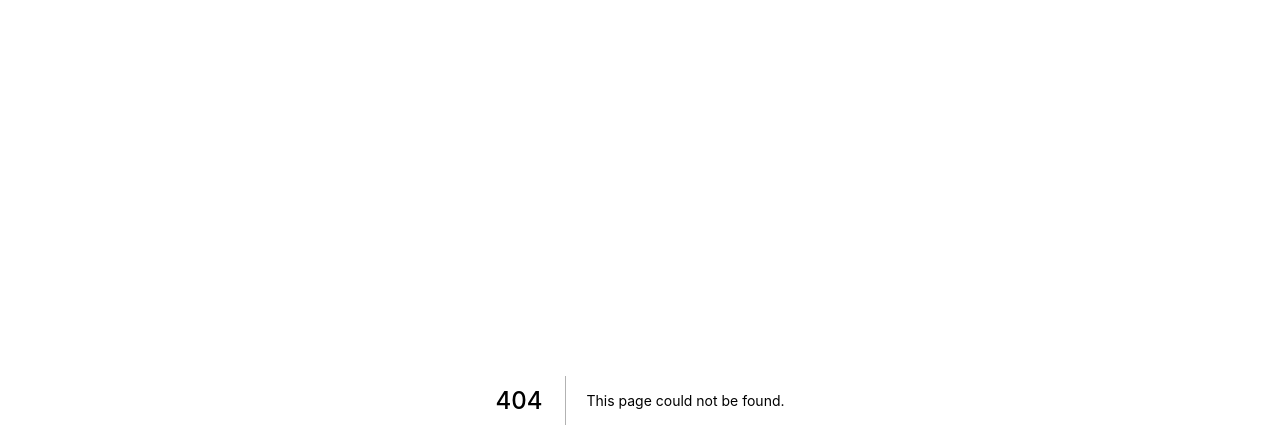
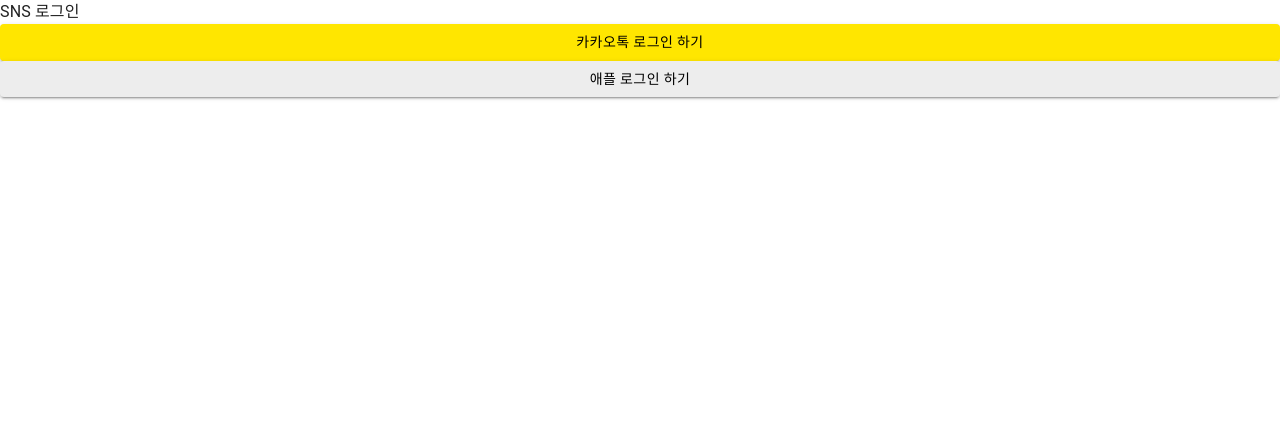
Before and after one commit to zipbora/zipbora-service-app, a Next.js app: page /login in a window 1280 px wide. Before the commit this address had no page. Shown: the top 448 px of the page. Built offline with nearby package versions, Linux system fonts and the light colour scheme.

Commit message:
feat(service): mui 서버사이드 렌더링 설정과 로그인 페이지와 버튼들 추가

```diff
--- a/package.json
+++ b/package.json
@@ -16,6 +16,7 @@
     "@emotion/styled": "^11.6.0",
     "@mui/icons-material": "^5.3.0",
     "@mui/material": "^5.3.0",
+    "@mui/styles": "5.4.2",
     "@types/lodash": "4.14.178",
     "axios": "^0.24.0",
     "lodash": "^4.17.21",
@@ -33,7 +34,6 @@
     "@testing-library/react": "12.1.2",
     "@types/navermaps": "^3.0.10",
     "@types/react": "^17.0.30",
-    "@types/styled-components": "5.1.15",
     "@typescript-eslint/eslint-plugin": "^5.0.0",
     "@typescript-eslint/parser": "^5.0.0",
     "babel-jest": "27.3.1",
--- a/pages/_app.tsx
+++ b/pages/_app.tsx
@@ -4,15 +4,19 @@
 import GlobalCommonStyle from "@components/GlobalCommonStyle";
 import useMobileDetect from "@hooks/useMobileDetect";
 import { StoresProvider } from "@stores";
+import CssBaseline from "@mui/material/CssBaseline";
 
 const MyApp = ({ Component, pageProps }: AppProps) => {
   const currentDevice = useMobileDetect();
   console.log("isMobile: ", currentDevice.isMobile());
   return (
-    <StoresProvider>
-      <Global styles={GlobalCommonStyle} />
-      <Component {...pageProps} />
-    </StoresProvider>
+    <>
+      <StoresProvider>
+        <CssBaseline />
+        <Global styles={GlobalCommonStyle} />
+        <Component {...pageProps} />
+      </StoresProvider>
+    </>
   );
 };
 
--- /dev/null
+++ b/pages/_document.tsx
@@ -0,0 +1,33 @@
+import React from "react";
+import Document, { Html, Head, Main, NextScript } from "next/document";
+import { ServerStyleSheets } from "@mui/styles";
+
+export default class MyDocument extends Document {
+  render() {
+    return (
+      <Html>
+        <body>
+          <Head />
+          <Main />
+          <NextScript />
+        </body>
+      </Html>
+    );
+  }
+}
+
+MyDocument.getInitialProps = async ctx => {
+  const materialSheets = new ServerStyleSheets();
+  const originalRenderPage = ctx.renderPage;
+
+  ctx.renderPage = () =>
+    originalRenderPage({
+      enhanceApp: App => props => materialSheets.collect(<App {...props} />),
+    });
+
+  const initialProps = await Document.getInitialProps(ctx);
+  return {
+    ...initialProps,
+    styles: <>{initialProps.styles}</>,
+  };
+};
--- /dev/null
+++ b/pages/login.tsx
@@ -0,0 +1,18 @@
+import type { NextPage } from "next";
+import AuthLogin from "@components/auth/organisms/AuthLogin";
+import Head from "next/head";
+// import Image from "next/image";
+// import styles from "../styles/Home.module.css";
+
+const Home: NextPage = () => {
+  return (
+    <>
+      <Head>
+        <title>zipbora</title>
+      </Head>
+      <AuthLogin />
+    </>
+  );
+};
+
+export default Home;
--- a/pages/profile.tsx
+++ b/pages/profile.tsx
@@ -1,4 +1,4 @@
-import ServiceLayout from "@components/service/templates/ServiceLayout";
+import ServiceLayout from "@templates/ServiceLayout";
 import { NextPage } from "next";
 import Head from "next/head";
 
--- /dev/null
+++ b/src/components/auth/molcules/AuthAppleLoginButton.tsx
@@ -0,0 +1,25 @@
+import { Button } from "@mui/material";
+import { css } from "@emotion/react";
+
+const styles = {
+  button: css`
+    width: 100%;
+    color: #000000;
+    background-color: #ededed;
+    &:hover {
+      background-color: #d9d9d9;
+    }
+  `,
+};
+
+const AuthKakaoLoginButton = () => {
+  return (
+    <>
+      <Button sx={styles.button} variant="contained">
+        애플 로그인 하기
+      </Button>
+    </>
+  );
+};
+
+export default AuthKakaoLoginButton;
--- /dev/null
+++ b/src/components/auth/molcules/AuthKakaoLoginButton.tsx
@@ -0,0 +1,26 @@
+import Button, { ButtonProps } from "@mui/material/Button";
+
+import { css } from "@emotion/react";
+
+const styles = {
+  button: css`
+    width: 100%;
+    color: #000000;
+    background-color: #ffe600;
+    &:hover {
+      background-color: #f0d800;
+    }
+  `,
+};
+
+const AuthKakaoLoginButton = () => {
+  return (
+    <>
+      <Button sx={styles.button} variant="contained">
+        카카오톡 로그인 하기
+      </Button>
+    </>
+  );
+};
+
+export default AuthKakaoLoginButton;
--- a/src/components/auth/templates/AuthSignUpLayout.tsx
+++ b/src/components/auth/organisms/AuthLogin.tsx
@@ -1,4 +1,6 @@
 import { useState } from "react";
+import AuthKakaoLoginButton from "../molcules/AuthKakaoLoginButton";
+import AuthAppleLoginButton from "../molcules/AuthAppleLoginButton";
 
 interface Data {
   data: any;
@@ -21,12 +23,14 @@
   return (
     <>
       <h1>SNS 로그인</h1>
-      <br />$
-      {/* <KakaoSignUpButton
-        token="0bc49585a7075990aec9f91ee3ba96ff"
-        onSuccess={responseKaKao}
-        onFail={responseFail}
-      /> */}
+      <div>
+        <div>
+          <AuthKakaoLoginButton />
+        </div>
+        <div>
+          <AuthAppleLoginButton />
+        </div>
+      </div>
     </>
   );
 };
--- a/tsconfig.json
+++ b/tsconfig.json
@@ -1,6 +1,6 @@
 {
   "compilerOptions": {
-    "target": "es5",
+    "target": "es6",
     "lib": [
       "dom",
       "dom.iterable",
@@ -18,8 +18,12 @@
     "isolatedModules": true,
     "jsx": "preserve",
     "incremental": true,
+    "noImplicitAny": true,
+    "noImplicitThis": true,
+    "strictNullChecks": true,
     "baseUrl": ".",
     "paths": {
+      "@templates/*": ["src/templates/*"],
       "@components/*":["src/components/*"],
       "@hooks/*":["src/hooks/*"],
       "@pages/*":["pages/*"],
```
Also changed, not shown: pages/home.tsx (deleted, +0 -22 lines), pages/signup.tsx (deleted, +0 -19 lines), src/assets/zipbom_image_logo.svg.svg (added), 1 other file (tests, documents, lock files or other folders).
